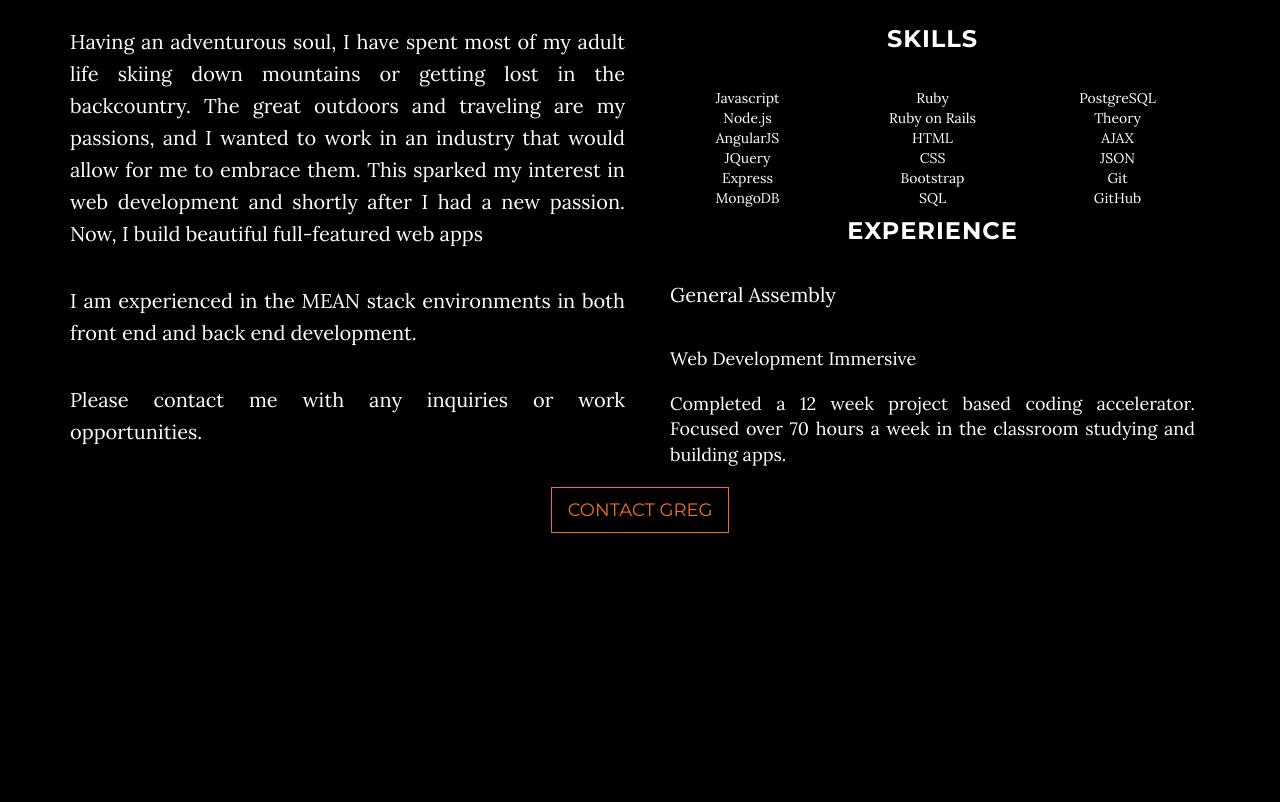
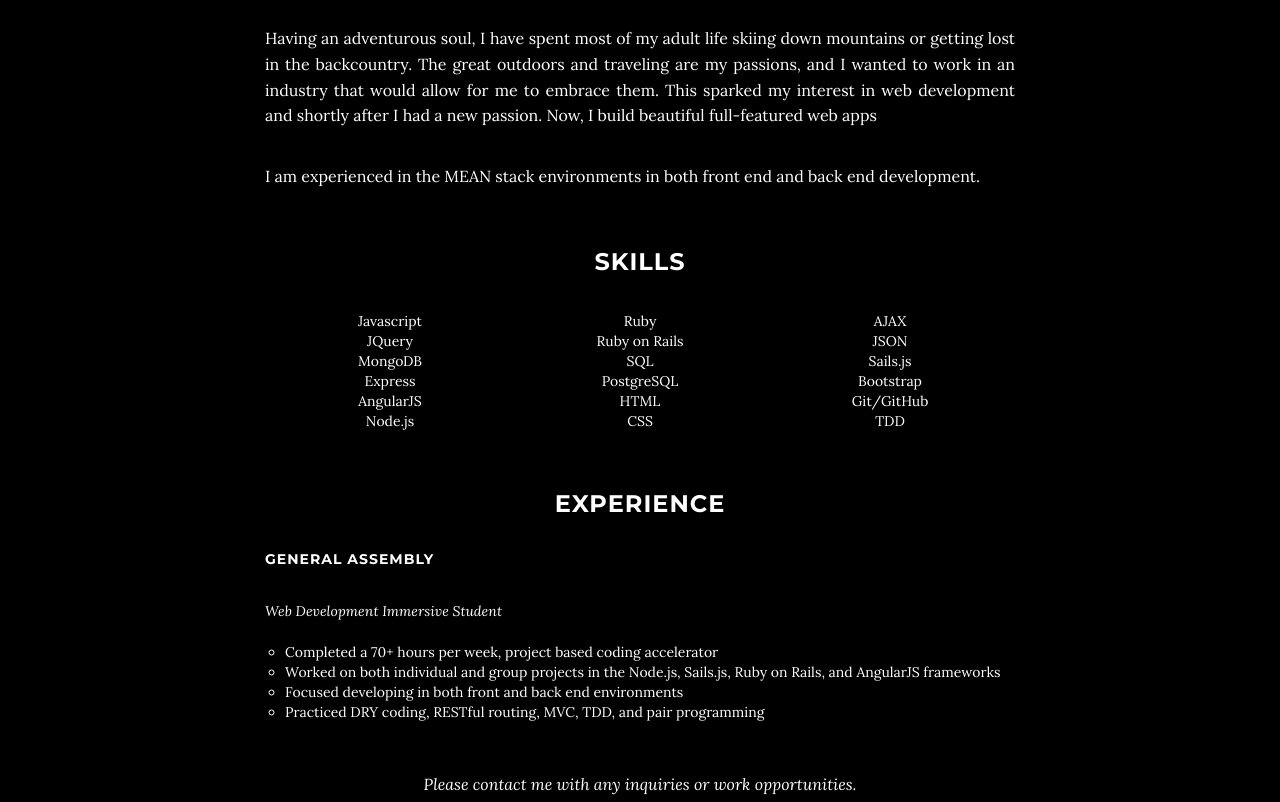
Before and after one commit to gregorywyz/Portfolio, a plain HTML site: page index.html in a window 1280 px wide. Shown: the part 1460-2262 px from the top of the page. Drawn offline with Linux system fonts and the light colour scheme.

Commit message:
fixed some columns in about section

```diff
--- a/css/grayscale.css
+++ b/css/grayscale.css
@@ -32,14 +32,14 @@ h6 {
 
 p {
     margin: 0 0 25px;
-    font-size: 18px;
+    font-size: 14px;
     line-height: 1.5;
 }
 
 @media(min-width:768px) {
     p {
         margin: 0 0 35px;
-        font-size: 20px;
+        font-size: 16px;
         line-height: 1.6;
     }
 }
@@ -165,7 +165,7 @@ a:focus {
 }
 
 .intro .intro-body .intro-text {
-    font-size: 18px;
+    font-size: 16px;
 }
 
 @media(min-width:768px) {
--- a/css/style.css
+++ b/css/style.css
@@ -1,3 +1,10 @@
+/* General
+***************************************************************************/
+
+.footer-text {
+  font-size: 10px;
+}
+
 
 
 /* Accent Colors
@@ -36,6 +43,13 @@ li {
   list-style: none;
 }
 
+.exp-ul {
+  padding-left: 20px;
+}
+.exp-ul > li {
+  list-style: circle;
+}
+
 #headshot {
   border-radius: 50%;
   margin: 0 auto 35px;
@@ -69,7 +83,7 @@ li {
   margin-bottom: 30px;
 }
 .lead {
-  font-size: 18px;
+  font-size: 14px;
   font-weight: 400;
 }
 .portfolio-btn {
--- a/index.html
+++ b/index.html
@@ -96,62 +96,69 @@
     <!-- About Section -->
     <section id="about" class="container content-section text-center">
                 <img id="headshot" class="img-responsive" src="./img/headshot_2.jpg" alt="Picture of Greg Wyszynski">
-                <h2>About</h2>
+        <h2>About</h2>
         <div class="row">
             <!-- <div class="col-xs-12 col-lg-8 col-lg-offset-2"> -->
-            <div class="col-xs-12 col-lg-6 text-justify">
+            <div class="col-xs-12 col-md-8 col-md-offset-2 text-justify">
                 <p>Having an adventurous soul, I have spent most of my adult life skiing down mountains or getting lost in the backcountry. The great outdoors and traveling are my passions, and I wanted to work in an industry that would allow for me to embrace them. This sparked my interest in web development and shortly after I had a new passion. Now, I build beautiful full-featured web apps</p>
                 <p>I am experienced in the MEAN stack environments in both front end and back end development.</p>
-                <p>Please contact me with any inquiries or work opportunities.</p>
             </div>
-        <!-- </div> -->
+        </div>
 
-        <!-- <div class="row"> -->
+        <h3 style="margin-top: 25px">Skills</h3>
+        <div class="row">
             <!-- <div class="col-sm-8"> -->
-            <div class="col-xs-12 col-lg-6">
-              <h3>Skills</h3>
+            <div class="col-xs-12 col-md-8 col-md-offset-2">
               <div class="col-xs-4">
                   <ul>
                       <li>Javascript</li>
+                      <li>JQuery</li>
+                      <li>MongoDB</li>
+                      <li>Express</li>
+                      <li>AngularJS</li>
                       <li>Node.js</li>
-                      <li>AngularJS</li>
-                      <li>JQuery</li>
-                      <li>Express</li>
-                      <li>MongoDB</li>
                   </ul>
               </div>
               <div class="col-xs-4">
                   <ul>
                       <li>Ruby</li>
                       <li>Ruby on Rails</li>
+                      <li>SQL</li>
+                      <li>PostgreSQL</li>
                       <li>HTML</li>
                       <li>CSS</li>
-                      <li>Bootstrap</li>
-                      <li>SQL</li>
                   </ul>
               </div>
-              <div class="col-xs-4">
+              <div class="col-xs-4" style="margin-bottom: 50px">
                   <ul>
-                      <li>PostgreSQL</li>
-                      <li>Theory</li>
                       <li>AJAX</li>
                       <li>JSON</li>
-                      <li>Git</li>
-                      <li>GitHub</li>
+                      <li>Sails.js</li>
+                      <li>Bootstrap</li>
+                      <li>Git/GitHub</li>
+                      <li>TDD</li>
                   </ul>
-              </div>
-            <!-- </div>
-            <div class="col-sm-4"> -->
-              <h3>Experience</h3>
-              <div class="col-xs-12 text-justify">
-                <p>General Assembly</p>
-                <p class="lead">Web Development Immersive</p>
-                <p class="lead">Completed a 12 week project based coding accelerator. Focused over 70 hours a week in the classroom studying and building apps.</p>
-
               </div>
             </div>
         </div>
 
+        <h3>Experience</h3>
+        <div class="row">
+            <div class="col-xs-12 col-md-8 col-md-offset-2 text-justify">
+              <!-- <div class="col-xs-12 text-justify"> -->
+                <h5>General Assembly</h5>
+                <p class="lead"><em>Web Development Immersive Student</em></p>
+                <ul class="exp-ul">
+                    <li>Completed a 70+ hours per week, project based coding accelerator</li>
+                    <li>Worked on both individual and group projects in the Node.js, Sails.js, Ruby on Rails, and AngularJS frameworks</li>
+                    <li>Focused developing in both front and back end environments</li>
+                    <li>Practiced DRY coding, RESTful routing, MVC, TDD, and pair programming</li>
+                </ul>
+              <!-- </div> -->
+            </div>
+        </div>
+
+        <p style="margin-top: 40px"><em>Please contact me with any inquiries or work opportunities.</em></p>
         <a href="#contact" class="contact-btn page-scroll btn btn-default btn-lg">Contact Greg</a>
 
     </section>
@@ -208,7 +215,7 @@
                         <a href="https://cocktailwyz.herokuapp.com/" target="_blank" class="portfolio-btn btn btn-default btn-md">Check it Out</a>
                     </div>
                     <div class="col-lg-5 col-lg-offset-2 col-sm-6">
-                        <a href="https://cocktailwyz.herokuapp.com/" target="_blank"><img class="img-responsive" src="./img/cocktailwyz.png" alt="Screenshot of The Cocktail Wyz App"></a>
+                        <a href="https://cocktailwyz.herokuapp.com/" target="_blank"><img class="img-responsive" src="./img/cocktailwyz-tablet.png" alt="Screenshot of The Cocktail Wyz App"></a>
                     </div>
                 </div>
 
@@ -278,7 +285,7 @@
                 <h2>Contact</h2>
                 <h3>Greg Wyszynski</h3>
                 <p>Seattle, Washington</p>
-                <p><em>Hire me! I am seeking a full time or contract web development position in the Greater Seattle Area beginning June 2015.</em></p>
+                <p><em>Hire me! I am seeking a full time or contract web development position in the Greater Seattle Area.</em></p>
                 <p><a href="mailto:gregory.wyszynski@gmail.com">gregory.wyszynski@gmail.com</a>
                 </p>
                 <ul class="list-inline banner-social-buttons">
@@ -317,7 +324,8 @@
     <!-- Footer -->
     <footer>
         <div class="container text-center">
-            <p>Copyright &copy; Gregory Wyszynski 2015</p>
+            <p class="footer-text">Copyright &copy; Gregory Wyszynski 2015</p>
+            <p class="footer-text"><a class="page-scroll" href="#page-top">- Top -</a></p>
         </div>
     </footer>
 
```
Also changed, not shown: img/cocktailwyz-tablet.png (added).
